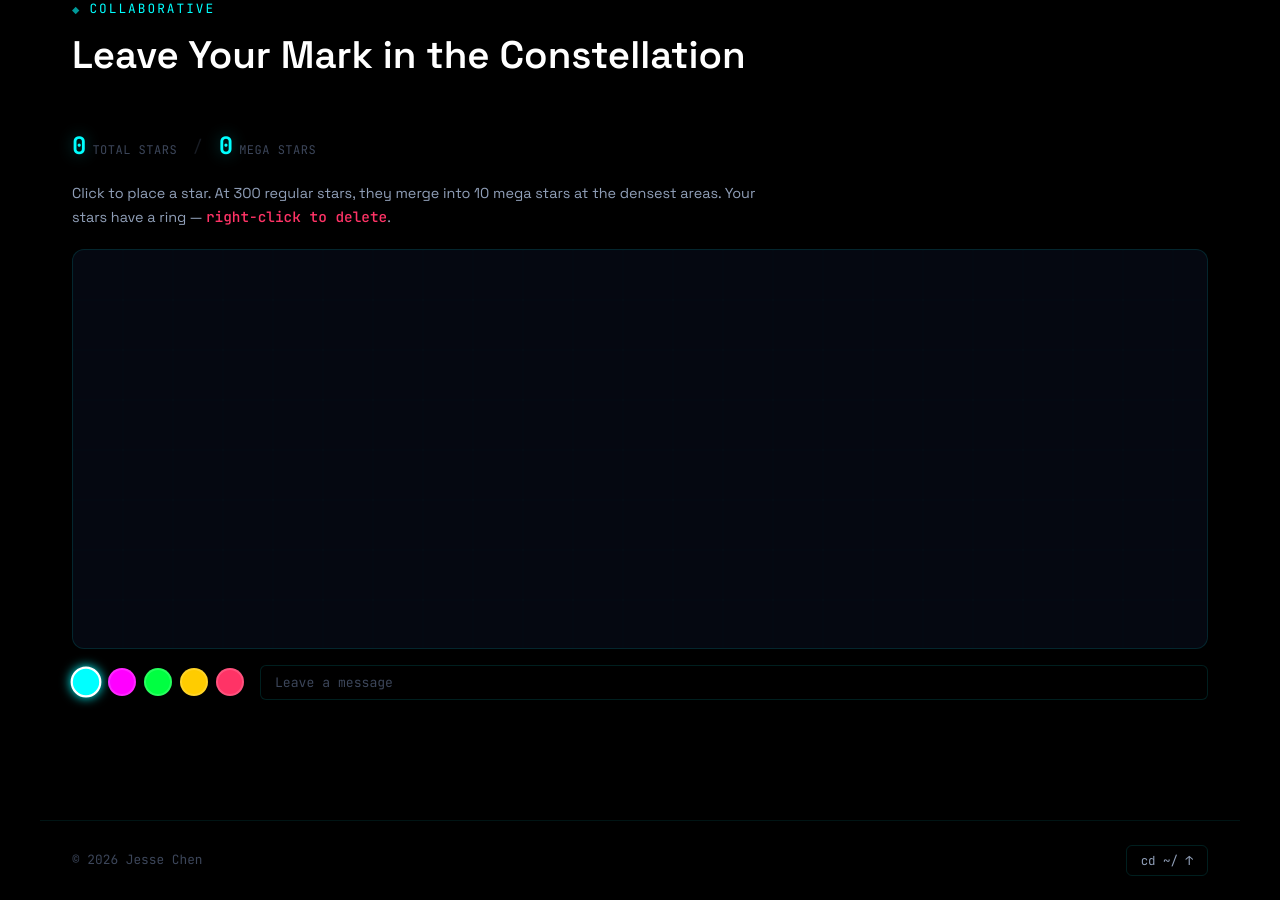
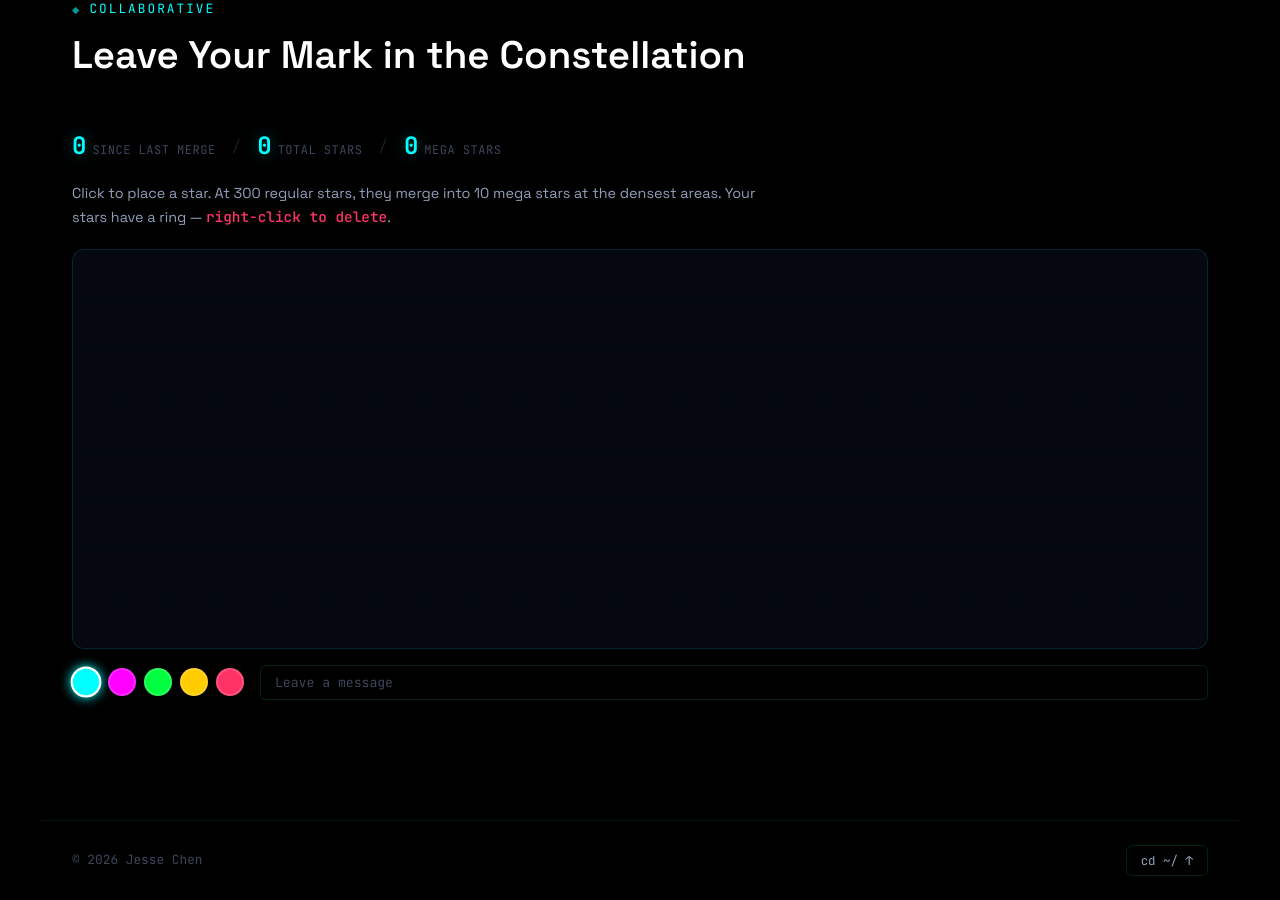
Before and after one commit to Jc-965/Personal-Portfolio, a React (Vite) app: page / in a window 1280 px wide. Shown: the part 5500-6400 px from the top of the page. Built offline with nearby package versions, Linux system fonts and the light colour scheme; no server answers; the database is empty.

Commit message:
feat: star merging fixes

```diff
--- a/src/components/Constellation.tsx
+++ b/src/components/Constellation.tsx
@@ -1,7 +1,7 @@
 import { useRef, useState, useEffect, useCallback } from 'react'
 import { motion, useInView } from 'framer-motion'
 import { initializeApp } from 'firebase/app'
-import { getDatabase, ref as dbRef, push, remove, onValue, type Database } from 'firebase/database'
+import { getDatabase, ref as dbRef, push, remove, onValue, update, increment as fbIncrement, get, type Database } from 'firebase/database'
 
 interface Star {
   x: number
@@ -47,7 +47,7 @@ function getSessionId(): string {
   return id
 }
 
-// Calculate mega stars from a batch of regular stars
+// Calculate mega stars from all stars (mega stars weighted by mergedCount)
 function calculateMegaStarsFromBatch(stars: Star[]): Star[] {
   if (stars.length < MEGA_STAR_COUNT) return []
 
@@ -62,22 +62,27 @@ function calculateMegaStarsFromBatch(stars: Star[]): Star[] {
     density.get(key)!.push(star)
   })
 
-  const sortedCells = Array.from(density.entries())
+  const getWeight = (s: Star) => s.isMega ? (s.mergedCount || 1) : 1
+
+  const cellData = Array.from(density.entries())
     .map(([key, cellStars]) => {
       const [gx, gy] = key.split(',').map(Number)
+      const weightedCount = cellStars.reduce((sum, s) => sum + getWeight(s), 0)
       return {
+        key,
         x: (gx + 0.5) / gridSize,
         y: (gy + 0.5) / gridSize,
         stars: cellStars,
-        count: cellStars.length,
+        count: weightedCount,
       }
     })
     .sort((a, b) => b.count - a.count)
 
   const megaStars: Star[] = []
+  const selectedCellKeys = new Set<string>()
   const sessionId = getSessionId()
 
-  for (const cell of sortedCells) {
+  for (const cell of cellData) {
     if (megaStars.length >= MEGA_STAR_COUNT) break
 
     const tooClose = megaStars.some(
@@ -85,12 +90,14 @@ function calculateMegaStarsFromBatch(stars: Star[]): Star[] {
     )
     if (tooClose) continue
 
-    // Find most common message (excluding empty)
+    selectedCellKeys.add(cell.key)
+
+    // Find most common message (excluding empty), weighted by star count
     const messageCounts: Map<string, number> = new Map()
     cell.stars.forEach(s => {
       if (s.message && s.message.trim()) {
         const msg = s.message.trim()
-        messageCounts.set(msg, (messageCounts.get(msg) || 0) + 1)
+        messageCounts.set(msg, (messageCounts.get(msg) || 0) + getWeight(s))
       }
     })
 
@@ -103,10 +110,10 @@ function calculateMegaStarsFromBatch(stars: Star[]): Star[] {
       }
     })
 
-    // Find most common color
+    // Find most common color, weighted by star count
     const colorCounts: Map<string, number> = new Map()
     cell.stars.forEach(s => {
-      colorCounts.set(s.color, (colorCounts.get(s.color) || 0) + 1)
+      colorCounts.set(s.color, (colorCounts.get(s.color) || 0) + getWeight(s))
     })
     let topColor = '#00ffff'
     let maxColorCount = 0
@@ -127,6 +134,23 @@ function calculateMegaStarsFromBatch(stars: Star[]): Star[] {
       isMega: true,
       mergedCount: cell.count,
     })
+  }
+
+  // Redistribute stars from non-selected cells to nearest mega star
+  for (const cell of cellData) {
+    if (selectedCellKeys.has(cell.key)) continue
+
+    let nearestIdx = 0
+    let minDist = Infinity
+    for (let i = 0; i < megaStars.length; i++) {
+      const d = Math.hypot(megaStars[i].x - cell.x, megaStars[i].y - cell.y)
+      if (d < minDist) {
+        minDist = d
+        nearestIdx = i
+      }
+    }
+
+    megaStars[nearestIdx].mergedCount = (megaStars[nearestIdx].mergedCount || 0) + cell.count
   }
 
   return megaStars
@@ -166,9 +190,11 @@ export default function Constellation() {
   const tooltipTimeout = useRef<number | null>(null)
   const [selectedColor, setSelectedColor] = useState('#00ffff')
   const [message, setMessage] = useState('')
-  const [totalStars, setTotalStars] = useState(0)
+  const [totalStarsEver, setTotalStarsEver] = useState(0)
+  const [starsSinceMerge, setStarsSinceMerge] = useState(0)
   const [megaStarCount, setMegaStarCount] = useState(0)
   const [filterError, setFilterError] = useState(false)
+  const metaReceivedRef = useRef(false)
   const sessionId = useRef(getSessionId())
 
   const sectionRef = useRef(null)
@@ -268,30 +294,70 @@ export default function Constellation() {
     const db = getFirebase()
     if (db) {
       const starsDbRef = dbRef(db, 'stars')
-      const unsubscribe = onValue(starsDbRef, (snapshot) => {
+      const metaRef = dbRef(db, 'metadata')
+
+      const unsubStars = onValue(starsDbRef, (snapshot) => {
         const data = snapshot.val()
         const starsList: Star[] = data
           ? Object.entries(data).map(([key, val]) => ({ ...(val as Star), key }))
           : []
         starsRef.current = starsList
 
-        // Count totals
-        let total = 0
         let megaCount = 0
+        let regularCount = 0
+        let calculatedTotal = 0
         starsList.forEach(s => {
           if (s.isMega) {
             megaCount++
-            total += s.mergedCount || 1
+            calculatedTotal += s.mergedCount || 1
           } else {
-            total++
+            regularCount++
+            calculatedTotal++
           }
         })
-        setTotalStars(total)
+        setStarsSinceMerge(regularCount)
         setMegaStarCount(megaCount)
+
+        // Use calculated total as fallback until metadata is received
+        if (!metaReceivedRef.current) {
+          setTotalStarsEver(calculatedTotal)
+        }
 
         drawStars()
       })
-      return () => unsubscribe()
+
+      const unsubMeta = onValue(metaRef, (snapshot) => {
+        const data = snapshot.val()
+        if (data && data.totalStarsEver != null) {
+          metaReceivedRef.current = true
+          setTotalStarsEver(data.totalStarsEver)
+        }
+      })
+
+      // Initialize totalStarsEver in metadata if not yet set
+      get(metaRef).then(snap => {
+        const data = snap.val()
+        if (!data || data.totalStarsEver == null) {
+          get(starsDbRef).then(starsSnap => {
+            const starsData = starsSnap.val()
+            if (!starsData) return
+            const starsList: Star[] = Object.values(starsData)
+            let total = 0
+            starsList.forEach(s => {
+              if (s.isMega) {
+                total += s.mergedCount || 1
+              } else {
+                total++
+              }
+            })
+            if (total > 0) {
+              update(dbRef(db, 'metadata'), { totalStarsEver: total })
+            }
+          })
+        }
+      })
+
+      return () => { unsubStars(); unsubMeta() }
     } else {
       const saved = localStorage.getItem('constellation-stars')
       let stars: Star[] = []
@@ -300,18 +366,28 @@ export default function Constellation() {
       }
       starsRef.current = stars
 
-      let total = 0
+      let calculatedTotal = 0
       let megaCount = 0
+      let regularCount = 0
       stars.forEach(s => {
         if (s.isMega) {
           megaCount++
-          total += s.mergedCount || 1
+          calculatedTotal += s.mergedCount || 1
         } else {
-          total++
+          regularCount++
+          calculatedTotal++
         }
       })
-      setTotalStars(total)
+      setStarsSinceMerge(regularCount)
       setMegaStarCount(megaCount)
+
+      const savedTotal = localStorage.getItem('constellation-totalStarsEver')
+      if (savedTotal != null) {
+        setTotalStarsEver(Number(savedTotal))
+      } else {
+        setTotalStarsEver(calculatedTotal)
+        localStorage.setItem('constellation-totalStarsEver', String(calculatedTotal))
+      }
 
       drawStars()
     }
@@ -358,18 +434,20 @@ export default function Constellation() {
     const stars = starsRef.current
     const regularStars = stars.filter(s => !s.isMega)
 
+    // Merge when 300 regular stars (stars since last merge) have accumulated
     if (regularStars.length >= MERGE_THRESHOLD) {
-      // Create mega stars from regular stars
-      const megaStars = calculateMegaStarsFromBatch(regularStars)
+      // Merge ALL stars (including existing mega stars) into 10 new mega stars
+      const newMegaStars = calculateMegaStarsFromBatch(stars)
 
-      // Remove regular stars and add mega stars
-      regularStars.forEach(star => {
+      // Remove ALL existing stars
+      stars.forEach(star => {
         if (star.key) {
           remove(dbRef(db, `stars/${star.key}`))
         }
       })
 
-      megaStars.forEach(megaStar => {
+      // Add the 10 new mega stars
+      newMegaStars.forEach(megaStar => {
         push(dbRef(db, 'stars'), megaStar)
       })
     }
@@ -400,13 +478,18 @@ export default function Constellation() {
     const db = getFirebase()
     if (db) {
       push(dbRef(db, 'stars'), newStar).then(() => {
-        // Check merge after adding
+        update(dbRef(db, 'metadata'), { totalStarsEver: fbIncrement(1) })
         setTimeout(checkAndMerge, 500)
       })
     } else {
       starsRef.current = [...starsRef.current, newStar]
       localStorage.setItem('constellation-stars', JSON.stringify(starsRef.current))
-      setTotalStars(prev => prev + 1)
+      setStarsSinceMerge(prev => prev + 1)
+      setTotalStarsEver(prev => {
+        const newVal = prev + 1
+        localStorage.setItem('constellation-totalStarsEver', String(newVal))
+        return newVal
+      })
       drawStars()
     }
     setMessage('')
@@ -422,14 +505,16 @@ export default function Constellation() {
 
     for (const star of starsRef.current) {
       if (star.sessionId !== sessionId.current || star.isMega) continue
-      if (Math.hypot(star.x - mx, star.y - my) < 0.03) {
+      const dx = (star.x - mx) * rect.width
+      const dy = (star.y - my) * rect.height
+      if (Math.hypot(dx, dy) < 15) {
         const db = getFirebase()
         if (db && star.key) {
           remove(dbRef(db, `stars/${star.key}`))
         } else {
           starsRef.current = starsRef.current.filter(s => s !== star)
           localStorage.setItem('constellation-stars', JSON.stringify(starsRef.current))
-          setTotalStars(prev => prev - 1)
+          setStarsSinceMerge(prev => prev - 1)
           drawStars()
         }
         break
@@ -451,10 +536,12 @@ export default function Constellation() {
     }
 
     let found: Star | null = null
-    const threshold = 0.04
 
     for (const star of starsRef.current) {
-      if (Math.hypot(star.x - mx, star.y - my) < threshold) {
+      const dx = (star.x - mx) * rect.width
+      const dy = (star.y - my) * rect.height
+      const hitRadius = star.isMega ? 28 : 18
+      if (Math.hypot(dx, dy) < hitRadius) {
         found = star
         break
       }
@@ -513,7 +600,12 @@ export default function Constellation() {
 
       <div className="constellation__stats">
         <span className="constellation__stat">
-          <span className="constellation__stat-value">{totalStars}</span>
+          <span className="constellation__stat-value">{starsSinceMerge}</span>
+          <span className="constellation__stat-label">since last merge</span>
+        </span>
+        <span className="constellation__stat-divider">/</span>
+        <span className="constellation__stat">
+          <span className="constellation__stat-value">{totalStarsEver}</span>
           <span className="constellation__stat-label">total stars</span>
         </span>
         <span className="constellation__stat-divider">/</span>
```
